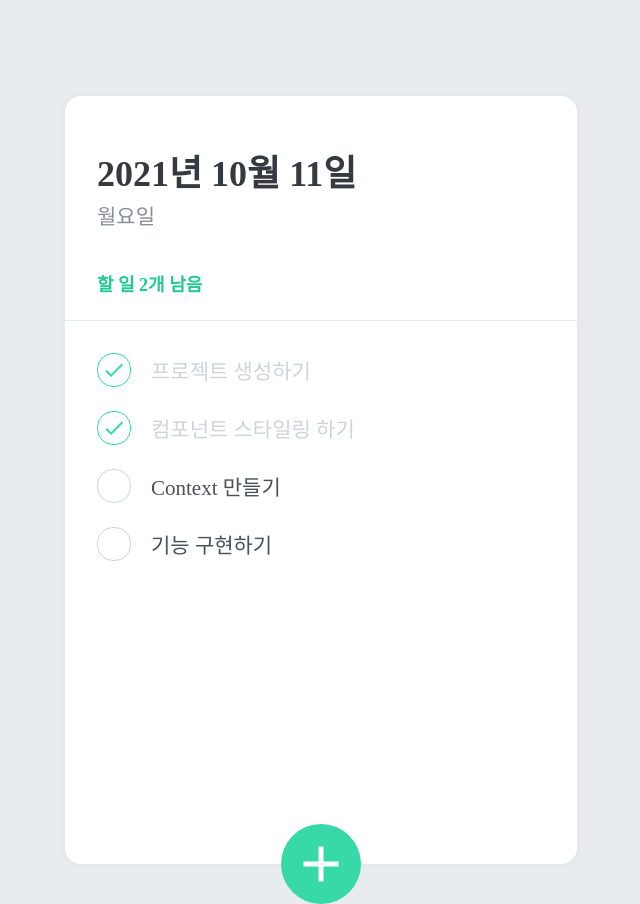
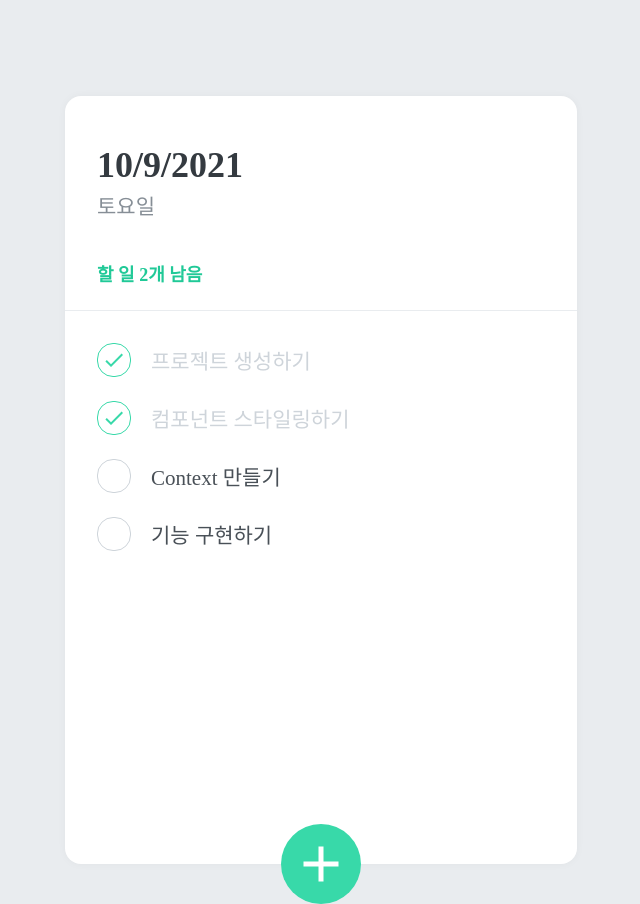
Before and after one commit to sshusshu/react_todolist, a React (Create React App) app: page / in a window 1280 px wide. Shown: the whole page, without its empty margins (319-959 px from the left). Built offline with nearby package versions, Linux system fonts and the light colour scheme.

Commit message:
CHORE : build todolist

```diff
--- a/src/App.js
+++ b/src/App.js
@@ -3,20 +3,21 @@
 import { TodoHead } from "./components/TodoHead";
 import { TodoList } from "./components/TodoList";
 import { TodoTemplate } from "./components/TodoTemplate";
+import { TodoProvider } from "./TodoContext";
 
 const GlobalStyle = createGlobalStyle`
 body{background:#e9ecef}
 `;
 function App() {
   return (
-    <>
+    <TodoProvider>
       <GlobalStyle />
       <TodoTemplate>
         <TodoHead />
         <TodoList />
         <TodoCreate />
       </TodoTemplate>
-    </>
+    </TodoProvider>
   );
 }
 
--- /dev/null
+++ b/src/TodoContext.js
@@ -0,0 +1,81 @@
+import { useReducer, createContext, useContext, useRef } from "react";
+
+const initialTodos = [
+  {
+    id: 1,
+    text: "프로젝트 생성하기",
+    done: true,
+  },
+  {
+    id: 2,
+    text: "컴포넌트 스타일링하기",
+    done: true,
+  },
+  {
+    id: 3,
+    text: "Context 만들기",
+    done: false,
+  },
+  {
+    id: 4,
+    text: "기능 구현하기",
+    done: false,
+  },
+];
+
+const todoReducer = (state, action) => {
+  switch (action.type) {
+    case "CREATE":
+      return state.concat(action.todo);
+    case "REMOVE":
+      return state.filter((todo) => todo.id !== action.id);
+    case "TOGGLE":
+      return state.map((todo) =>
+        todo.id === action.id ? { ...todo, done: !todo.done } : todo
+      );
+    default:
+      throw new Error(`Unhandled action type: ${action.type}`);
+  }
+};
+
+const TodoStateContext = createContext();
+const TodoDispatchContext = createContext();
+const TodoNextIdContext = createContext();
+
+export const TodoProvider = ({ children }) => {
+  const [state, dispatch] = useReducer(todoReducer, initialTodos);
+  const nextId = useRef(5);
+  return (
+    <TodoStateContext.Provider value={state}>
+      <TodoDispatchContext.Provider value={dispatch}>
+        <TodoNextIdContext.Provider value={nextId}>
+          {children}
+        </TodoNextIdContext.Provider>
+      </TodoDispatchContext.Provider>
+    </TodoStateContext.Provider>
+  );
+};
+
+export const useTodoState = () => {
+  const context = useContext(TodoStateContext);
+  if (!context) {
+    throw new Error("Cannot find TodoProvider");
+  }
+  return context;
+};
+
+export const useTodoDispatch = () => {
+  const context = useContext(TodoDispatchContext);
+  if (!context) {
+    throw new Error("Cannot find TodoProvider");
+  }
+  return context;
+};
+
+export const useTodoNextId = () => {
+  const context = useContext(TodoNextIdContext);
+  if (!context) {
+    throw new Error("Cannot find TodoProvider");
+  }
+  return context;
+};
--- a/src/components/TodoHead.js
+++ b/src/components/TodoHead.js
@@ -1,4 +1,5 @@
 import styled from "styled-components";
+import { useTodoState } from "../TodoContext";
 
 const TodoHeadBlock = styled.div`
   padding-top: 48px;
@@ -25,11 +26,24 @@
 `;
 
 export const TodoHead = () => {
+  const todos = useTodoState();
+  const undoneTasks = todos.filter((todo) => !todo.done);
+  const today = new Date();
+  const dateString = today.toLocaleDateString(
+    ("ko-KR",
+    {
+      year: "numeric",
+      month: "long",
+      day: "numeric",
+    })
+  );
+
+  const dayName = today.toLocaleDateString("ko-KR", { weekday: "long" });
   return (
     <TodoHeadBlock>
-      <h1>2021년 10월 11일</h1>
-      <div className="day">월요일</div>
-      <div className="tasks-left">할 일 2개 남음</div>
+      <h1>{dateString}</h1>
+      <div className="day">{dayName}</div>
+      <div className="tasks-left">할 일 {undoneTasks.length}개 남음</div>
     </TodoHeadBlock>
   );
 };
--- a/src/components/TodoItem.js
+++ b/src/components/TodoItem.js
@@ -1,5 +1,6 @@
 import styled, { css } from "styled-components";
 import { MdDone, MdDelete } from "react-icons/md";
+import { useTodoDispatch } from "../TodoContext";
 
 const Remove = styled.div`
   display: flex;
@@ -57,11 +58,17 @@
 `;
 
 export const TodoItem = ({ id, done, text }) => {
+  const dispatch = useTodoDispatch();
+  const onToggle = () => dispatch({ type: "TOGGLE", id });
+  const onRemove = () => dispatch({ type: "REMOVE", id });
+
   return (
     <TodoItemBlock>
-      <CheckCircle done={done}>{done && <MdDone />}</CheckCircle>
+      <CheckCircle done={done} onClick={onToggle}>
+        {done && <MdDone />}
+      </CheckCircle>
       <Text done={done}>{text}</Text>
-      <Remove>
+      <Remove onClick={onRemove}>
         <MdDelete />
       </Remove>
     </TodoItemBlock>
--- a/src/components/TodoList.js
+++ b/src/components/TodoList.js
@@ -1,5 +1,6 @@
 import styled from "styled-components";
 import { TodoItem } from "./TodoItem";
+import { useTodoState } from "../TodoContext";
 
 const TodoListBlock = styled.div`
   flex: 1;
@@ -9,12 +10,18 @@
 `;
 
 export const TodoList = () => {
+  const todos = useTodoState();
+
   return (
     <TodoListBlock>
-      <TodoItem text="프로젝트 생성하기" done={true} />
-      <TodoItem text="컴포넌트 스타일링 하기" done={true} />
-      <TodoItem text="Context 만들기" done={false} />
-      <TodoItem text="기능 구현하기" done={false} />
+      {todos.map((todo) => (
+        <TodoItem
+          key={todo.id}
+          id={todo.id}
+          text={todo.text}
+          done={todo.done}
+        />
+      ))}
     </TodoListBlock>
   );
 };
```
